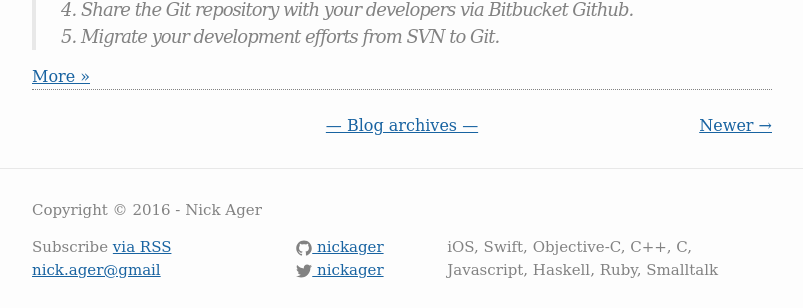
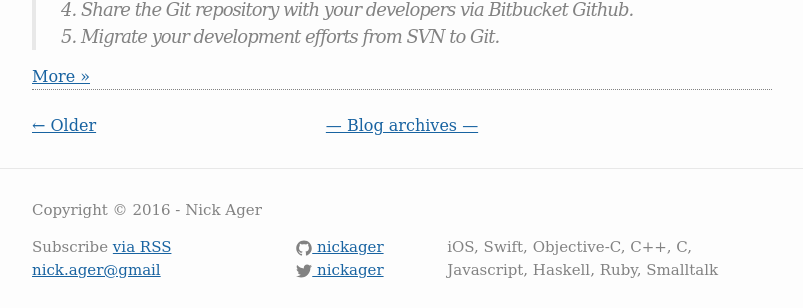
Before and after one commit to NickAger/nickager.github.io, a Jekyll site: the page built from index.html, in a window 1280 px wide and 900 px high, scrolled down 1818 px. Shown: the part 559-867 px from the top of the window, without its empty margins (238-1041 px from the left). Built offline with Jekyll 4.4.1, drawn with Linux system fonts in a browser that asks for light colours; nearby versions of some CDN libraries; some web fonts are replaced; the list of posts is cut into pages by our own code.

Commit message:
fixed the "Newer", "Older" arrows - they were inverted

```diff
--- a/index.html
+++ b/index.html
@@ -17,12 +17,12 @@ layout: default
 
   <!-- Pagination links -->
   <div class="pagination">
-    {% if paginator.previous_page %}
-      <a href="{{ paginator.previous_page_path }}" class="previous">← Older</a>
+    {% if paginator.next_page %}
+      <a href="{{ paginator.next_page_path }}" class="previous">← Older</a>
     {% endif %}
     <a href="/blog">&mdash; Blog archives &mdash;</a>
-    {% if paginator.next_page %}
-      <a href="{{ paginator.next_page_path }}" class="next">Newer →</a>
+    {% if paginator.previous_page %}
+      <a href="{{ paginator.previous_page_path }}" class="next">Newer →</a>
     {% endif %}
   </div>
 </div>
```
